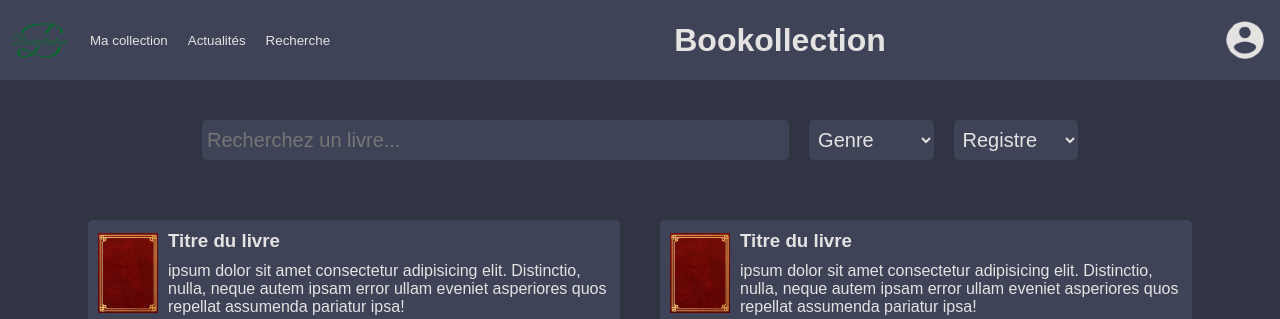
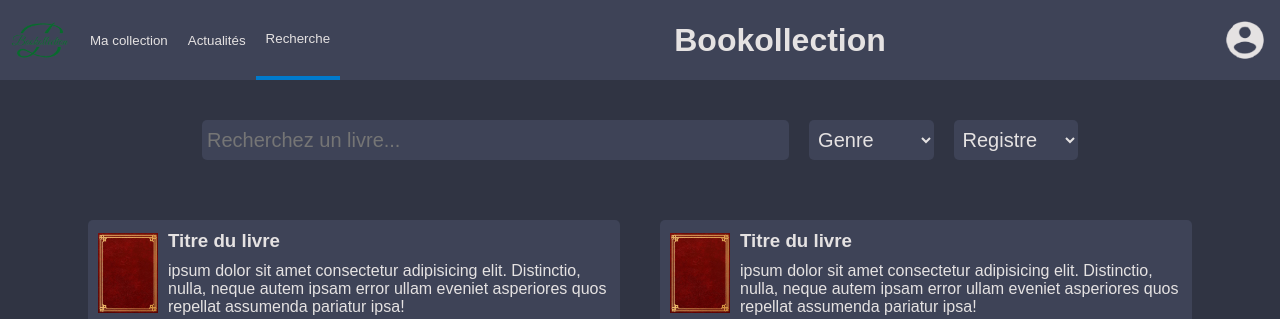
Before and after one commit to TfAplo/Bookollection, a PHP site: page /recherche.html in a window 1280 px wide. Shown: the top 319 px of the page. Run offline with PHP 8.4, Linux system fonts and the light colour scheme.

Commit message:
changement du focus sur les boutons

```diff
--- a/actualites.html
+++ b/actualites.html
@@ -12,7 +12,7 @@
 <nav>
             <img alt="Logo de MyBookollection" src="images/ico-removebg-preview.png">
             <input class="nav_button" type="button" onclick="window.location.href = 'collection.html';" value="Ma collection">
-            <input class="nav_button" type="button" onclick="window.location.href = 'actualites.html';" value="Actualités">
+            <input class="nav_button focus" type="button" onclick="window.location.href = 'actualites.html';" value="Actualités">
             <input class="nav_button" type="button" onclick="window.location.href = 'recherche.html';" value="Recherche">
         </nav>
         <h1>Bookollection</h1>
--- a/collection.html
+++ b/collection.html
@@ -13,7 +13,7 @@
     <header>
         <nav>
             <img alt="Logo de MyBookollection" src="images/ico-removebg-preview.png">
-            <input class="nav_button" type="button" onclick="window.location.href = 'collection.html';" value="Ma collection">
+            <input class="nav_button focus" type="button" onclick="window.location.href = 'collection.html';" value="Ma collection">
             <input class="nav_button" type="button" onclick="window.location.href = 'actualites.html';" value="Actualités">
             <input class="nav_button" type="button" onclick="window.location.href = 'recherche.html';" value="Recherche">
         </nav>
--- a/recherche.html
+++ b/recherche.html
@@ -15,7 +15,7 @@
             <img alt="Logo de MyBookollection" src="images/ico-removebg-preview.png">
             <input class="nav_button" type="button" onclick="window.location.href = 'collection.html';" value="Ma collection">
             <input class="nav_button" type="button" onclick="window.location.href = 'actualites.html';" value="Actualités">
-            <input class="nav_button" type="button" onclick="window.location.href = 'recherche.html';" value="Recherche">
+            <input class="nav_button focus" type="button" onclick="window.location.href = 'recherche.html';" value="Recherche">
         </nav>
         <h1>Bookollection</h1>
         <!-- Bouton popup -->
--- a/styles/popup.css
+++ b/styles/popup.css
@@ -74,3 +74,7 @@
     text-align: center;
     padding-bottom: 10px;
 }
+
+.focus{
+  border-bottom: 4px solid var(--primary);
+}
```
